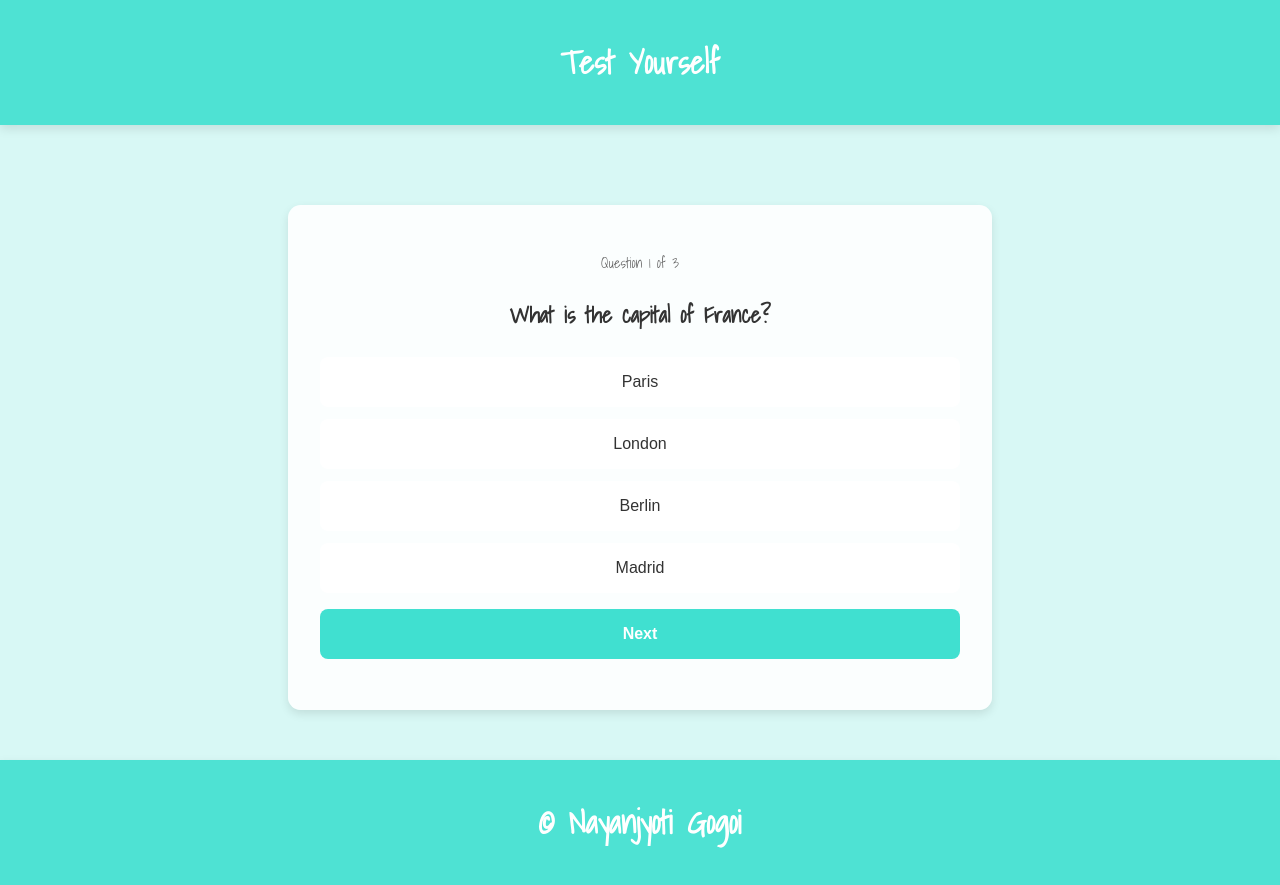
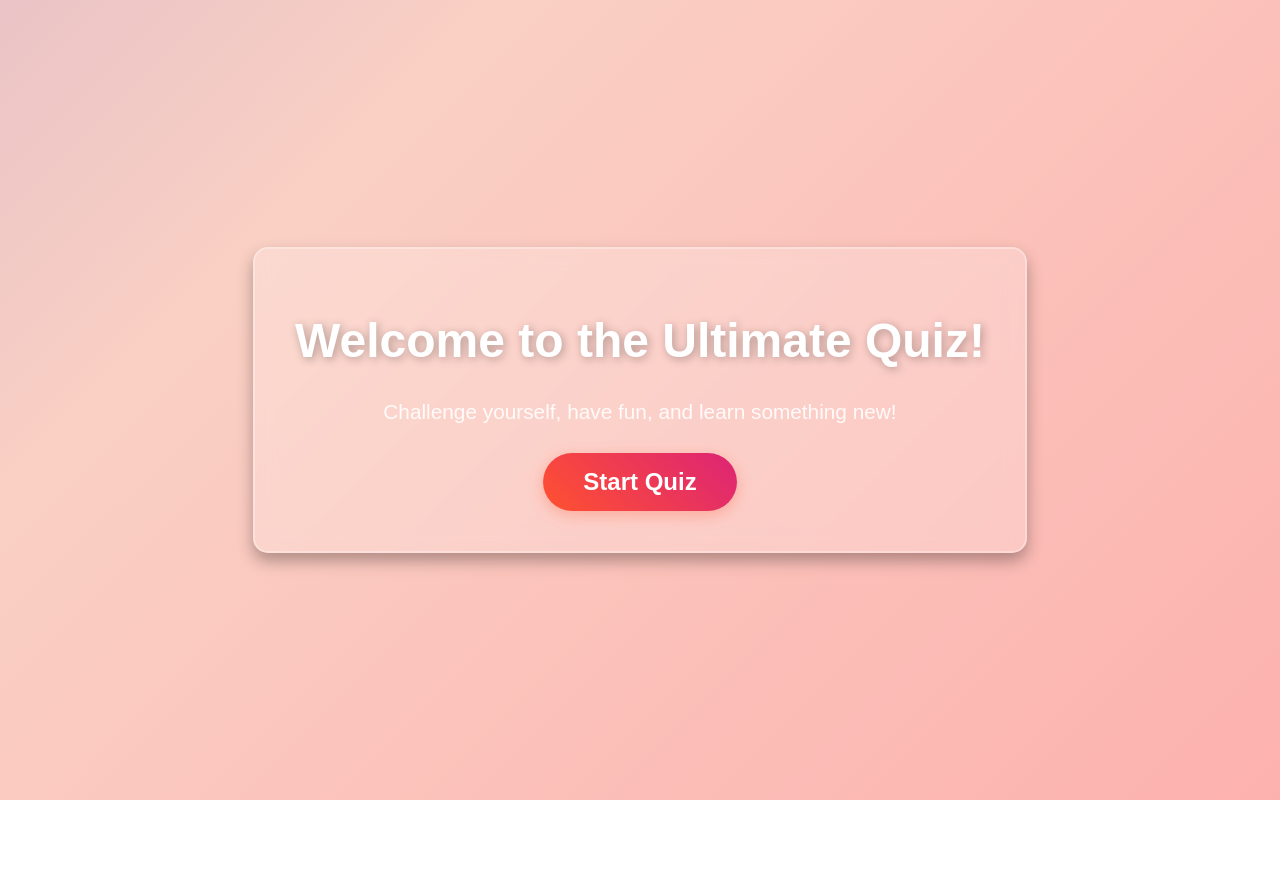
Before and after one commit to nayanjyotigogoi/QuizzyBee, a plain HTML site: page index.html in a window 1280 px wide. After the commit the page ends 800 px from the top, so only its background shows below. Drawn offline with nearby package versions, Linux system fonts and the light colour scheme.

Commit message:
Quiz system added along with homepage

```diff
--- a/index.html
+++ b/index.html
@@ -3,46 +3,118 @@
 <head>
     <meta charset="UTF-8">
     <meta name="viewport" content="width=device-width, initial-scale=1.0">
-    <title>Interactive Quiz</title>
-    <link rel="stylesheet" href="style.css">
-    <link rel="preconnect" href="https://fonts.googleapis.com">
-    <link rel="preconnect" href="https://fonts.gstatic.com" crossorigin>
-    <link href="https://fonts.googleapis.com/css2?family=Amatic+SC&family=Shadows+Into+Light&display=swap" rel="stylesheet">
+    <title>Welcome to the Quiz</title>
+    <link href="https://fonts.googleapis.com/css2?family=Poppins:wght@300;400;600&display=swap" rel="stylesheet">
+    <style>
+        /* Full-Screen Animated Gradient Background */
+        body {
+            font-family: "Shadows Into Light", sans-serif;
+            text-align: center;
+            margin: 0;
+            padding: 0;
+            display: flex;
+            flex-direction: column;
+            align-items: center;
+            justify-content: center;
+            min-height: 100vh;
+            background: linear-gradient(-45deg, #ff9a9e, #fad0c4, #a18cd1, #fbc2eb);
+            background-size: 400% 400%;
+            animation: gradientBG 10s ease infinite;
+        }
 
+        /* Gradient Animation */
+        @keyframes gradientBG {
+            0% { background-position: 0% 50%; }
+            50% { background-position: 100% 50%; }
+            100% { background-position: 0% 50%; }
+        }
+
+        /* Glassmorphism Card Effect */
+        .home-container {
+            background: rgba(255, 255, 255, 0.2);
+            padding: 40px;
+            border-radius: 15px;
+            box-shadow: 0 8px 16px rgba(0, 0, 0, 0.3);
+            backdrop-filter: blur(10px);
+            border: 2px solid rgba(255, 255, 255, 0.3);
+            text-align: center;
+            animation: fadeIn 1.5s ease-in-out;
+        }
+
+        /* Floating Text Animation */
+        .floating-text {
+            animation: floating 3s ease-in-out infinite;
+        }
+
+        @keyframes floating {
+            0% { transform: translateY(0); }
+            50% { transform: translateY(-10px); }
+            100% { transform: translateY(0); }
+        }
+
+        /* Title Styling */
+        h1 {
+            font-size: 3rem;
+            font-weight: 600;
+            color: #fff;
+            text-shadow: 2px 2px 10px rgba(0, 0, 0, 0.3);
+        }
+
+        /* Paragraph Styling */
+        p {
+            font-size: 1.3rem;
+            color: #fff;
+            opacity: 0.9;
+        }
+
+        /* Start Button Styling */
+        #start-btn {
+            background: linear-gradient(45deg, #ff512f, #dd2476);
+            color: white;
+            font-size: 1.5rem;
+            padding: 15px 40px;
+            border: none;
+            cursor: pointer;
+            border-radius: 50px;
+            transition: 0.3s;
+            font-weight: bold;
+            box-shadow: 0 4px 15px rgba(255, 81, 47, 0.3);
+            position: relative;
+            overflow: hidden;
+        }
+
+        /* 3D Button Hover Effect */
+        #start-btn:hover {
+            background: linear-gradient(45deg, #dd2476, #ff512f);
+            transform: scale(1.1);
+            box-shadow: 0 5px 20px rgba(255, 81, 47, 0.6);
+        }
+
+        /* Button Click Effect */
+        #start-btn:active {
+            transform: scale(0.95);
+        }
+
+        /* Fade-In Animation */
+        @keyframes fadeIn {
+            from { opacity: 0; transform: translateY(-30px); }
+            to { opacity: 1; transform: translateY(0); }
+        }
+    </style>
 </head>
 <body>
 
-    <!-- Responsive Header -->
-    <header class="page-header">
-        <h1>Test Yourself</h1>
-    </header>
-
-
-    <div class="quiz-container">
-
-        <div class="quiz-card">
-
-            <div class="content">
-                <p class="question-counter" id="counter"></p>
-                <p class="question-text" id="question-text"></p>
-                <div class="options" id="options-container"></div>
-                <div class="navigation-buttons">
-                    <button id="prev-btn" class="nav-button">Previous</button>
-                    <button id="next-btn" class="nav-button">Next</button>
-                </div>
-                <p id="score"></p>
-
-                <button id="submit-btn" class="submit-button">Submit</button>
-                <button id="download-btn" class="download-button">Download Answers</button>
-            </div>
-        </div>
+    <div class="home-container">
+        <h1 class="floating-text">Welcome to the Ultimate Quiz!</h1>
+        <p class="floating-text">Challenge yourself, have fun, and learn something new!</p>
+        <button id="start-btn">Start Quiz</button>
     </div>
 
-    <header class="page-footer">
-        <h1>© Nayanjyoti Gogoi</h1>
-    </header>
-    <script src="https://cdnjs.cloudflare.com/ajax/libs/jspdf/2.5.1/jspdf.umd.min.js"></script>
-    <script src="https://cdnjs.cloudflare.com/ajax/libs/html2canvas/1.4.1/html2canvas.min.js"></script>
-    <script src="script.js"></script>
+    <script>
+        document.getElementById("start-btn").addEventListener("click", function() {
+            window.location.href = "quiz.html";
+        });
+    </script>
+
 </body>
 </html>
--- a/style.css
+++ b/style.css
@@ -1,18 +1,4 @@
 /* General Styles */
-body {
-    font-family: "Shadows Into Light", serif;
-    font-weight: 400;
-    font-style: normal;
-    background-color: rgba(64, 224, 208, 0.2);
-    text-align: center;
-    margin: 0;
-    padding: 0;
-    display: flex;
-    align-items: center;
-    justify-content: center;
-    min-height: 100vh;
-}
-
 body {
     font-family: "Shadows Into Light", sans-serif;
     background-color: rgba(64, 224, 208, 0.2);
```
Also changed, not shown: quiz.html (added, +48 -0 lines).
